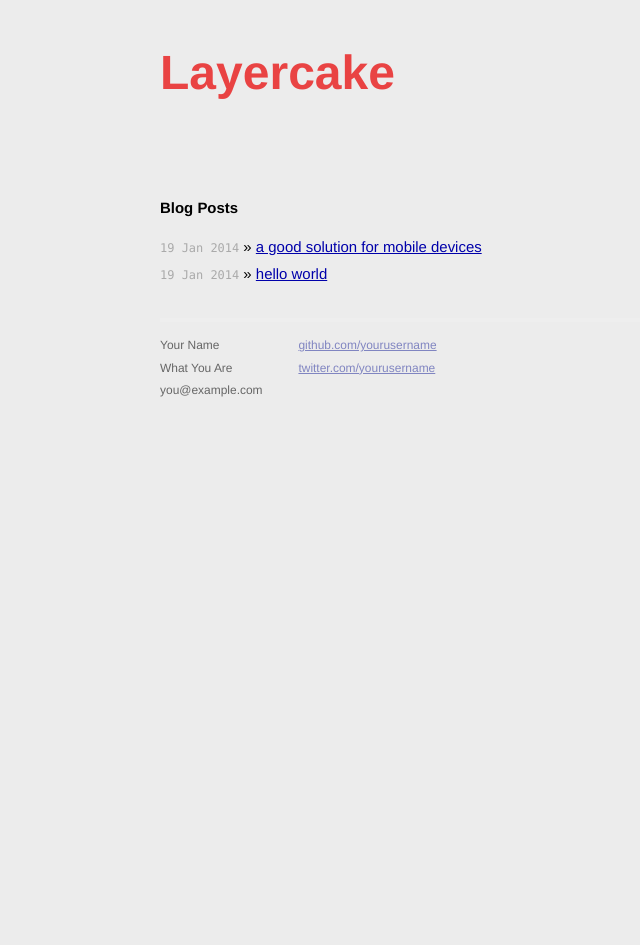
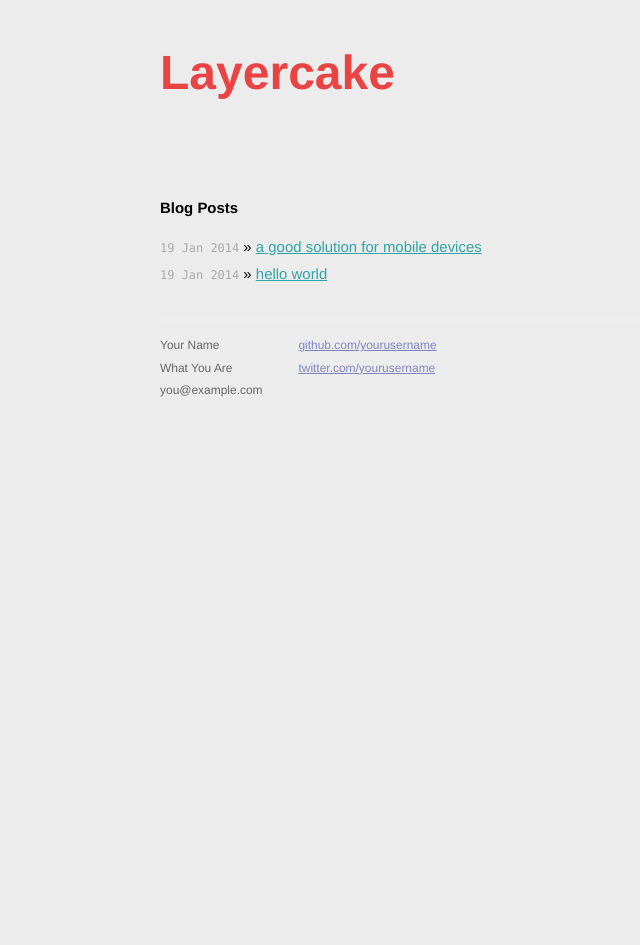
Before and after one commit to leofrozenyogurt/layercake, a Jekyll site: the page built from index.html, in a window 1280 px wide. Shown: the whole page, without its empty margins (166-806 px from the left). Built offline with Jekyll 4.4.1, drawn with Linux system fonts in a browser that asks for light colours; Markdown is read by kramdown in place of the engine named in the settings.

Commit message:
removed visited

```diff
--- a/css/main.css
+++ b/css/main.css
@@ -25,9 +25,8 @@ h1, h2, h3, h4, h5, h6 {
 h1 { margin-bottom: 1em; }
 p { margin: 1em 0; }
 
-a         { color: #00a; }
+a         { color: rgb(47, 165, 165); }
 a:hover   { color: #000; }
-a:visited { color: #a0a; }
 
 /*****************************************************************************/
 /*
```
